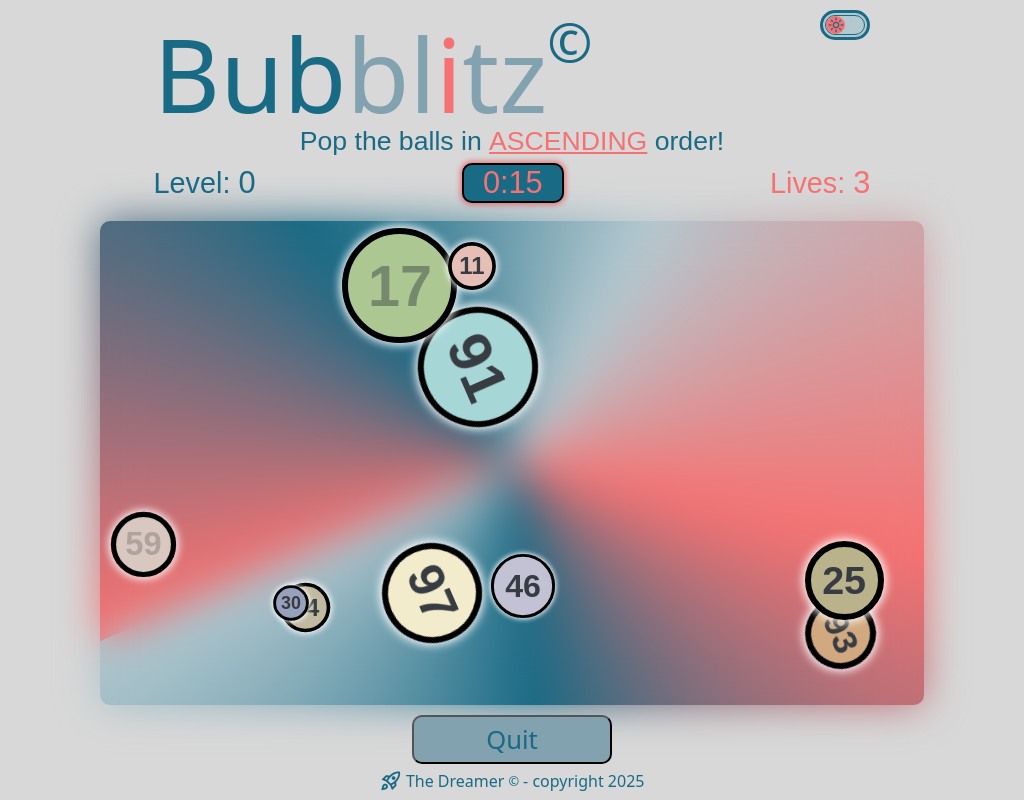
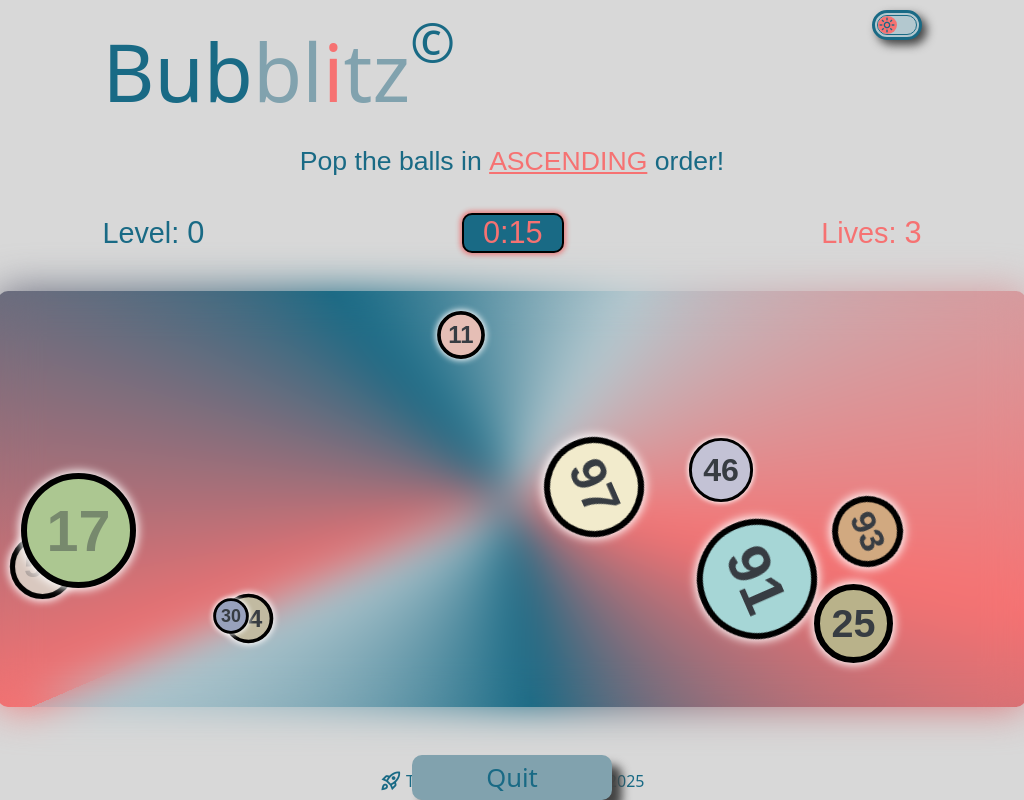
Before and after one commit to Blynx03/bubblitz, a React (Vite) app: page /bubblitz/play in a window 1024 px wide. Built offline with nearby package versions, Linux system fonts and the light colour scheme; a web font is replaced by a local one.

Commit message:
fixed ipad size css

```diff
--- a/src/App.css
+++ b/src/App.css
@@ -4,7 +4,6 @@
   --font-tertiary: "Rubik Glitch", system-ui;
   --font-cleaner: "Slackey", sans-serif;
     /* other colors */
-  --warning-color: #f67272;
   --accent-color: #196a85;
 
   /* ball colors */
@@ -52,6 +51,8 @@
   --supplementary-color: #e5e1da;
   --primary-color: #81a2ae;
   --secondary-color: #B3C8CF;
+  --warning-color: #f67272;
+  --shadow-color: #444444;
 }
 
 .dark-mode {
@@ -60,6 +61,8 @@
   --supplementary-color: #B3C8CF;
   --primary-color: #F1F0E8;
   --secondary-color: #E5E1DA;
+  --warning-color: #d83939;
+  --shadow-color: #6e6e6e;
 }
 
 
@@ -152,6 +155,7 @@
   justify-content: center;
   align-items: center;
   margin-top: 10px;
+  box-shadow: 5px 5px 10px 0px var(--shadow-color);
 }
 
 .theme-btn-container {
@@ -254,6 +258,7 @@
   display: flex;
   justify-content: center;
   align-items: center;
+  cursor: pointer;
 }
 
 @keyframes pop {
@@ -343,6 +348,8 @@
   background-color: var(--primary-color);
   transition: transform 0.2s ease;
   color: var(--accent-color);
+  box-shadow: 10px 10px 10px 0px var(--shadow-color);
+  border: none;
   z-index: 5;
 }
 
@@ -367,7 +374,7 @@
 }
 
 .how-to-play-header-theme-container {
-  width: clamp(320px, 70vw, 750px);
+  width: clamp(320px, 80vw, 900px);
   display: flex;
   flex-direction: column;
   align-items: center;
@@ -403,14 +410,14 @@
   flex-direction: column;
   justify-content: flex-start;
   align-items: center;
-  width: clamp(310px, 70vw, 800px);
+  width: clamp(310px, 85vw, 900px);
   color: var(--accent-color);
   background-color: var(--secondary-color);
   gap: 20px;
   overflow: scroll;
   border: 1px solid var(--secondary-color);
   border-radius: 10px;
-  box-shadow: 0 0 20px 8px var(--accent-color);
+  box-shadow: 10px 10px 10px 0 var(--shadow-color);
   padding: 1% 3%;
 }
 
@@ -441,7 +448,7 @@
   justify-content: space-between;
   align-items: center;
   gap: 10px;
-  margin-top: 1rem;
+  margin-top: 3rem;
 }
 
 .how-to-play-btns {
@@ -449,7 +456,7 @@
   width: clamp(150px, 20vw, 300px);
   background-color: var(--secondary-color);
   padding: clamp(2px, 3vh, 4px) clamp(12px, 2.5vw, 20px);
-  font-size: clamp(0.9rem, 5vw, 1.8rem);
+  font-size: clamp(0.9rem, 4vw, 1.6rem);
   color: var(--accent-color);
 }
 
@@ -613,6 +620,7 @@
   border-radius: 20px;
   background-color: rgba(229, 225, 218, 0.9);
   z-index: 200;
+  box-shadow: 10px 10px 10px 0 var(--shadow-color);
   animation: show-game-over 1s ease forwards;
 }
 
@@ -641,7 +649,7 @@
 }
 
 /* responsiveness */
-@media screen and (max-width: 900px) {
+@media screen and (min-width: 900px) and (max-width: 1024px){
   .title {
     margin-top: 12px;
     font-size: clamp(3.3rem, 12vw, 5rem);
@@ -651,8 +659,29 @@
     margin-top: 18px;
   }
 
+  .how-to-play__header-container {
+    margin-top: 30px;
+  }
+
+  .play-page-hud-container {
+    width: 80%;
+  }
+
   .play-page-instruction-container {
-    margin-top: 10px;
+    margin-top: 20px;
+  }
+
+  .play-page-level-timer-lives-container {
+    margin-top: 30px;
+  }
+
+  .play-area-container {
+    margin-top: 40px;
+    width: 100%;
+  }
+
+  .quit-btn {
+    margin-top: 50px;
   }
 }
 
```
